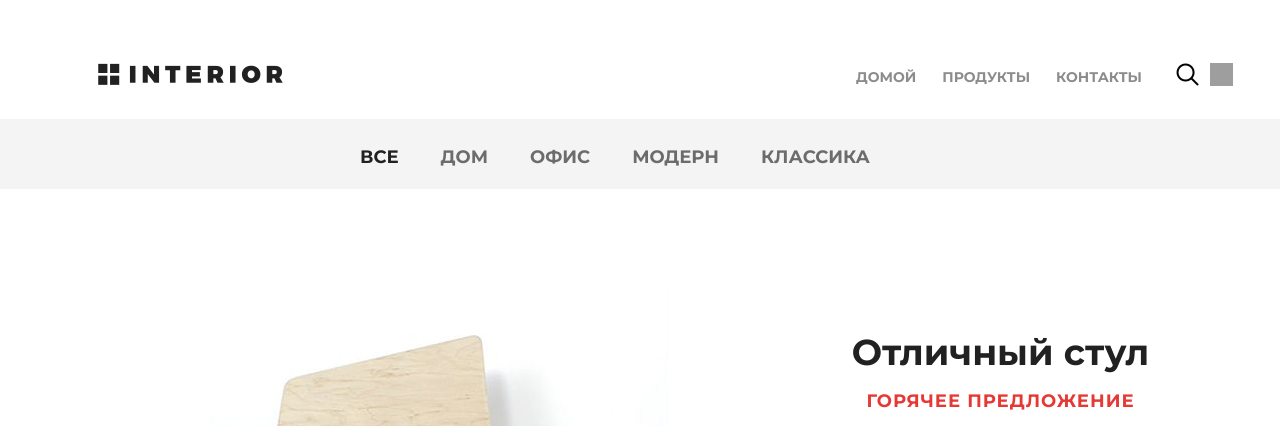
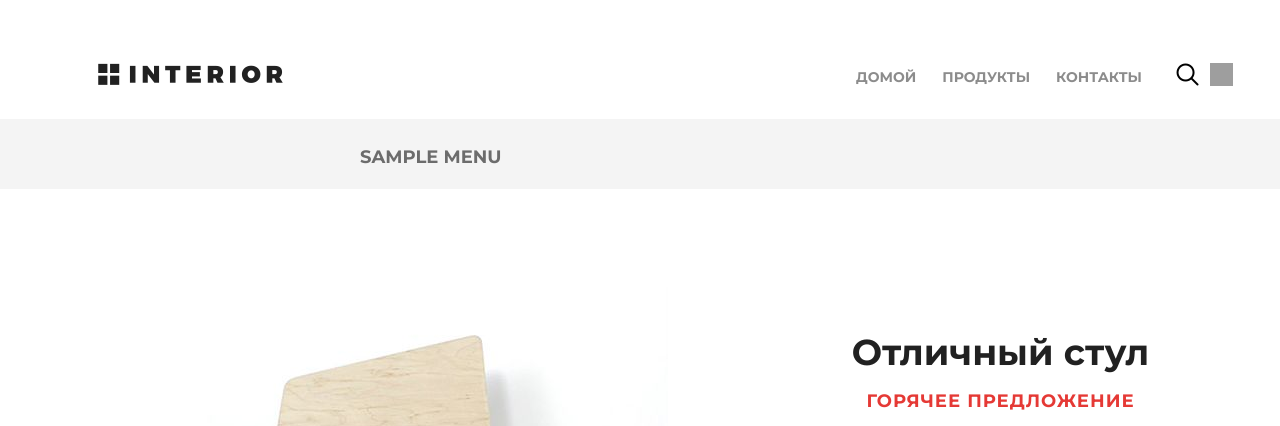
Before and after one commit to skgitbrain/Django_start, a Django app: template geekshop/mainapp/templates/mainapp/products.html in a window 1280 px wide; the page is wider, and only the part inside the window is pictured. Shown: the top 426 px of that part. Run offline with Django 3.2, Linux system fonts and the light colour scheme; the template is opened without the code that fills it: most values are stand-ins (such as "Sample title", 1, 10 or a date in 2020); grey boxes are pictures that could not be loaded.

Commit message:
update lesson_2

```diff
--- a/geekshop/mainapp/templates/mainapp/contact.html
+++ b/geekshop/mainapp/templates/mainapp/contact.html
@@ -2,7 +2,8 @@
 <html>
 <head>
 	<meta charset="utf-8">
-	<title>Контакты</title>
+	<title>{{ page_title|title }}</title>
+
 	<link rel="stylesheet" type="text/css" href="/static/style.css">
 	<link rel="stylesheet" href="/static/fonts/font-awesome/css/font-awesome.css">
 </head>
--- a/geekshop/mainapp/templates/mainapp/index.html
+++ b/geekshop/mainapp/templates/mainapp/index.html
@@ -5,7 +5,7 @@
 <html>
 <head>
 	<meta charset="utf-8">
-	<title>Магазин</title>
+	<title>{{ page_title|title }}</title>
 	<link rel="stylesheet" type="text/css" href="/static/style.css">
 	<link rel="stylesheet" href="/static/fonts/font-awesome/css/font-awesome.css">
 </head>
--- a/geekshop/mainapp/templates/mainapp/products.html
+++ b/geekshop/mainapp/templates/mainapp/products.html
@@ -2,7 +2,7 @@
 <html>
 <head>
 	<meta charset="utf-8">
-	<title>Каталог</title>
+	<title>{{ page_title|title }}</title>
 	<link rel="stylesheet" href="/static/style.css">
 	<link rel="stylesheet" href="/static/fonts/font-awesome/css/font-awesome.css">
 </head>
@@ -20,11 +20,9 @@
 		<div class="details">
 			<div class="links clearfix">
 				<ul class="links-menu">
-					<li><a href="#" class="active">все</a></li>
-					<li><a href="#">дом</a></li>
-					<li><a href="#">офис</a></li>
-					<li><a href="#">модерн</a></li>
-					<li><a href="#">классика</a></li>
+                    {% for menu in products_menu %}
+					<li><a href="#" >{{ menu }}</a></li>
+                    {% endfor %}
 				</ul>
 			</div>
 
```
Also changed, not shown: geekshop/mainapp/views.py (+7 -3 lines), 1 other file.
